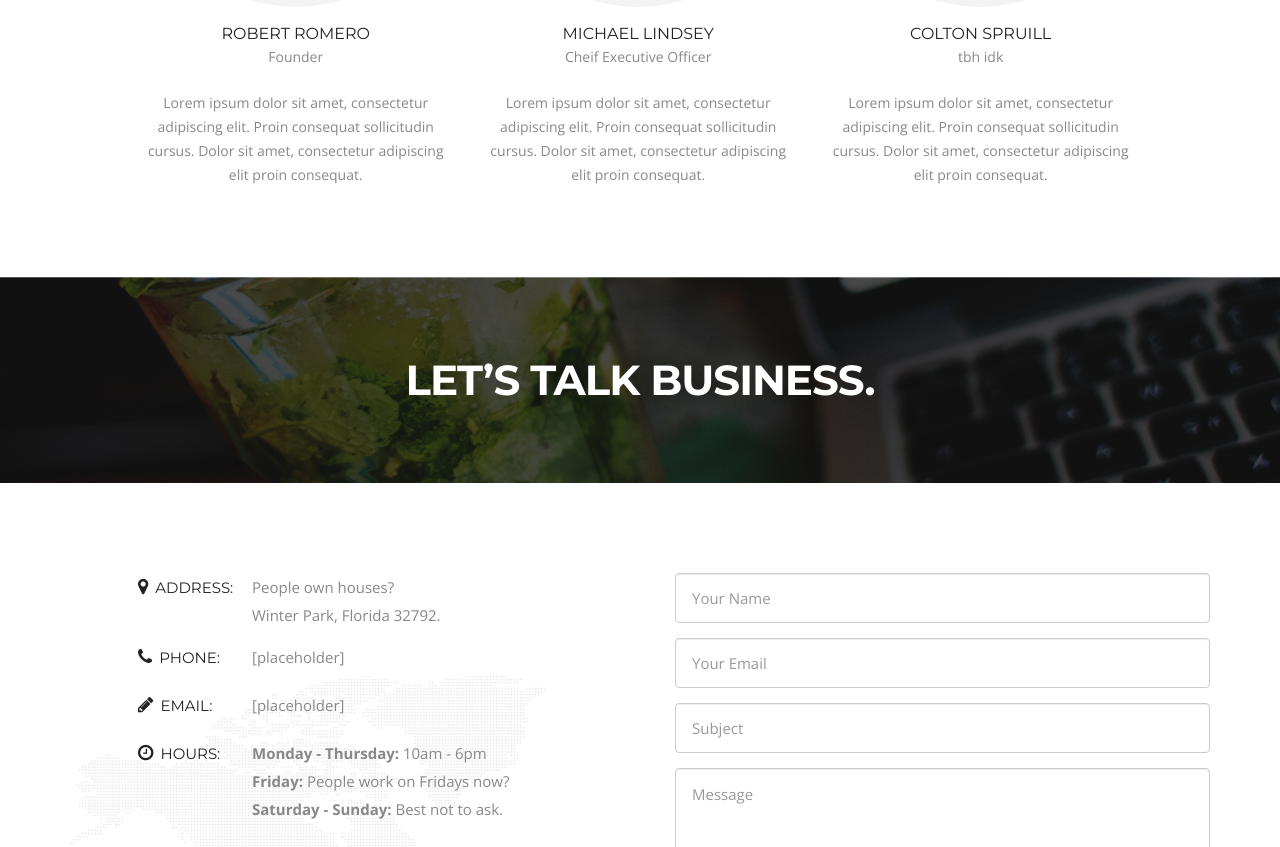
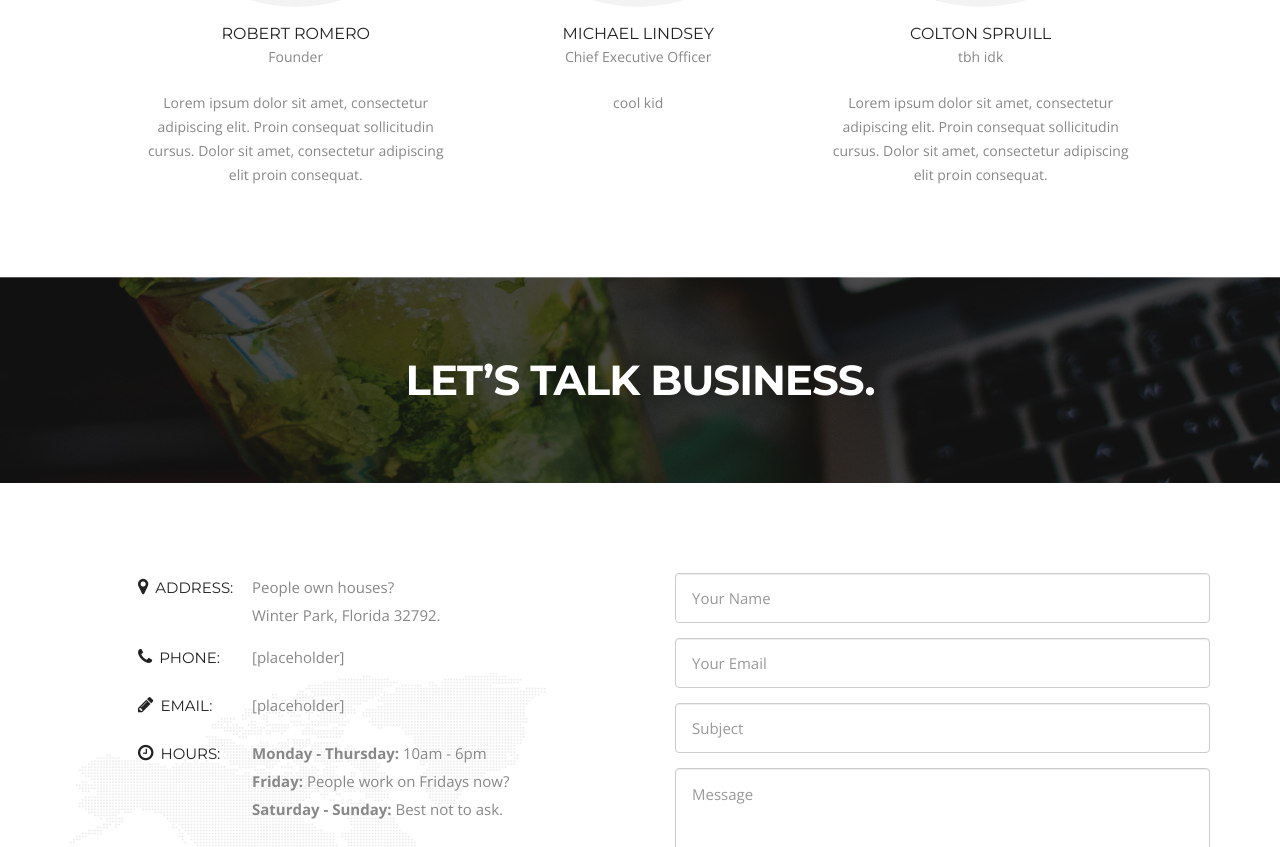
Before and after one commit to kokhouse/wow, a plain HTML site: page index.html in a window 1280 px wide. Shown: the part 4479-5326 px from the top of the page. Drawn offline with nearby package versions, Linux system fonts and the light colour scheme.

Commit message:
Update index.html

```diff
--- a/index.html
+++ b/index.html
@@ -271,8 +271,8 @@
                     </ul>
                 </div>
                 <h3 class="wow fadeInDown delay-06s">Michael Lindsey</h3>
-                <span class="wow fadeInDown delay-06s">Cheif Executive Officer</span>
-                <p class="wow fadeInDown delay-06s">Lorem ipsum dolor sit amet, consectetur adipiscing elit. Proin consequat sollicitudin cursus. Dolor sit amet, consectetur adipiscing elit proin consequat.</p>
+                <span class="wow fadeInDown delay-06s">Chief Executive Officer</span>
+                <p class="wow fadeInDown delay-06s">cool kid</p>
             </div>
             <div class="team-leader-box">
                 <div class="team-leader wow fadeInDown delay-09s">
```
